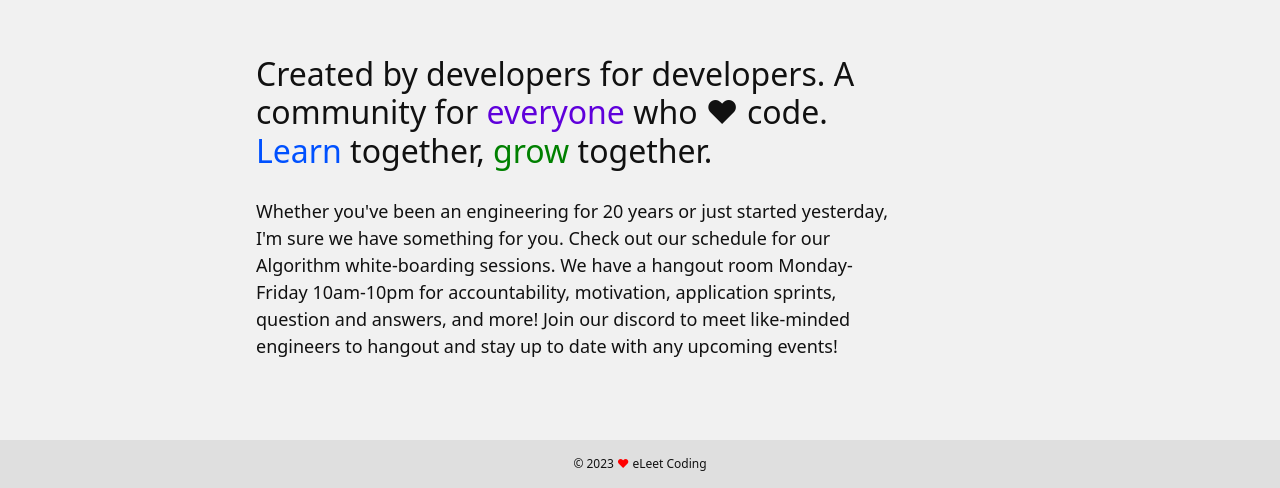
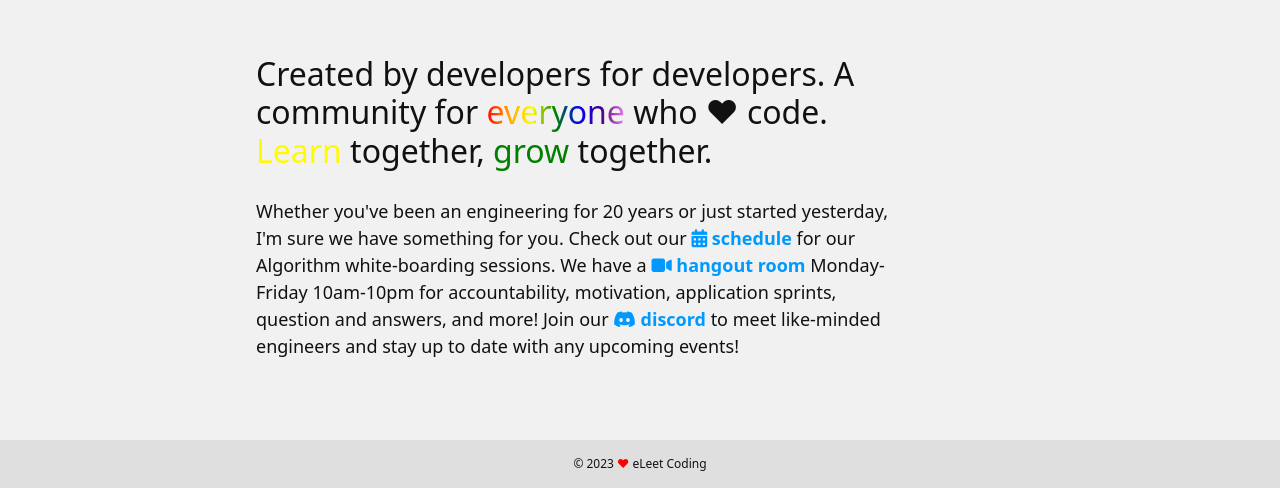
Before and after one commit to eleetcoding/landing_page, a React app: page / in a window 1280 px wide. Shown: the part 2405-2893 px from the top of the page. Built offline with nearby package versions, Linux system fonts and the light colour scheme.

Commit message:
finished frontpage

```diff
--- a/src/components/headerComponents/NavBar.jsx
+++ b/src/components/headerComponents/NavBar.jsx
@@ -28,9 +28,6 @@ export default function NavBar() {
 
   return (
     <>
-      {/* <Nav.Link className={styles.navLinks} href='https://meet.google.com/emg-akph-gib'>
-        Google Meets Link
-      </Nav.Link> */}
       <Nav.Link>
         <Link className={styles.navLinks} to='schedule'>
           Schedule
--- a/src/containers/MainContainer.jsx
+++ b/src/containers/MainContainer.jsx
@@ -1,5 +1,6 @@
 import React from 'react';
 import styles from './MainContainer.module.scss';
+import { Link } from 'react-router-dom';
 
 export default function main() {
   window.addEventListener(
@@ -31,9 +32,20 @@ export default function main() {
         </h2>
         <p className={styles.introText}>
           Whether you've been an engineering for 20 years or just started yesterday, I'm sure we have something for you.
-          Check out our schedule for our Algorithm white-boarding sessions. We have a hangout room Monday-Friday
-          10am-10pm for accountability, motivation, application sprints, question and answers, and more! Join our
-          discord to meet like-minded engineers to hangout and stay up to date with any upcoming events!
+          Check out our{' '}
+          <Link className={styles.schedule} to='schedule'>
+            <i className='fa-solid fa-calendar-days'></i> schedule
+          </Link>{' '}
+          for our Algorithm white-boarding sessions. We have a{' '}
+          <a className={styles.schedule} href='https://meet.google.com/emg-akph-gib'>
+            <i className='fa-solid fa-video'></i> hangout room
+          </a>{' '}
+          Monday-Friday 10am-10pm for accountability, motivation, application sprints, question and answers, and more!
+          Join our{' '}
+          <a className={styles.schedule} href='https://discord.gg/bxtH95tb'>
+            <i className='fa-brands fa-discord'></i> discord
+          </a>{' '}
+          to meet like-minded engineers and stay up to date with any upcoming events!
         </p>
       </div>
     </>
--- a/src/containers/MainContainer.module.scss
+++ b/src/containers/MainContainer.module.scss
@@ -54,11 +54,12 @@ body[theme='light'] {
     padding-left: 10vw;
     text-align: center;
   }
-
 }
 
 .everyone {
-  color: rgb(95, 0, 219);
+  background: -webkit-linear-gradient(left, red, orange, yellow, green, blue, indigo, violet);
+  -webkit-background-clip: text;
+  -webkit-text-fill-color: transparent;
 }
 
 .heart:hover {
@@ -66,7 +67,7 @@ body[theme='light'] {
 }
 
 .learn {
-  color: rgb(0, 81, 255);
+  color: rgb(255, 251, 0);
 }
 
 .grow {
@@ -77,3 +78,13 @@ body[theme='light'] {
   padding-top: 20px;
   font-size: 18px;
 }
+
+.schedule {
+  text-decoration: none;
+  color: rgb(0, 153, 255);
+  font-weight: 700;
+}
+
+.schedule:hover {
+  color: gray;
+}
--- /dev/null
+++ b/src/containers/ScheduleContainer.jsx
@@ -0,0 +1,9 @@
+import React from 'react';
+
+export default function ScheduleContainer() {
+  return (
+    <div className={styles.scheduleDiv}>
+      <h1>Upcoming Sessions!</h1>
+    </div>
+  );
+}
--- a/src/pages/SchedulePage.jsx
+++ b/src/pages/SchedulePage.jsx
@@ -1,5 +1,6 @@
 import React from 'react';
+import ScheduleContainer from '../containers/ScheduleContainer';
 
 export default function SchedulePage() {
-
+  return <ScheduleContainer />;
 }
```
